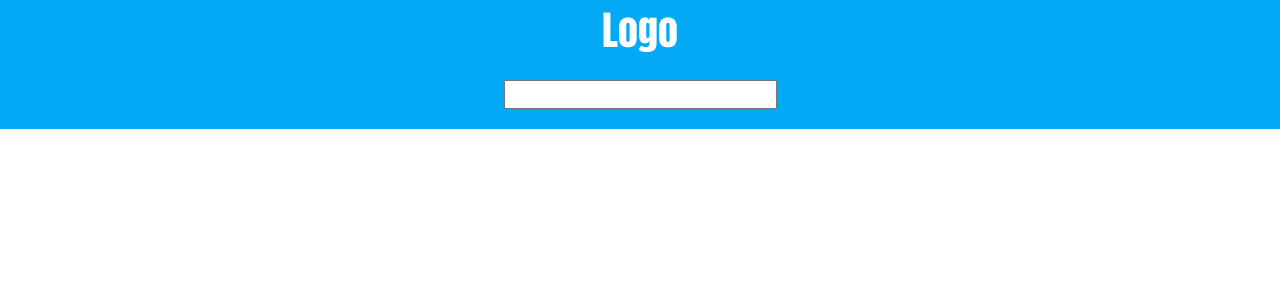
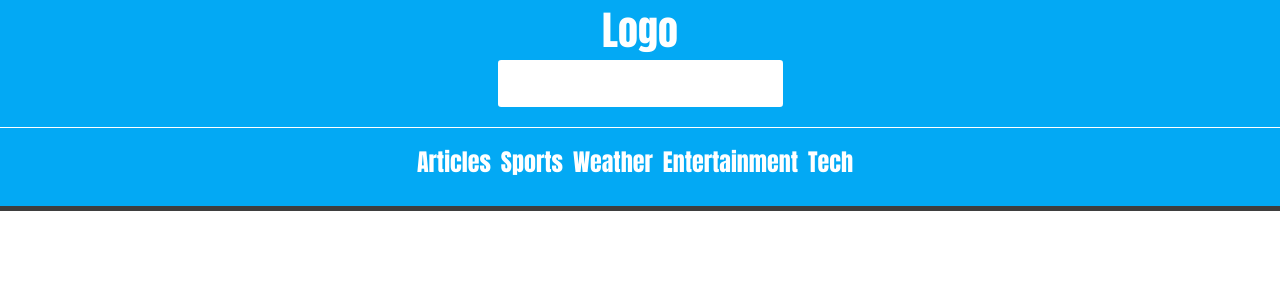
Before and after one commit to Joshua-Owen/React-Basics, a React (Vite) app: page / in a window 1280 px wide. Shown: the top 300 px of the page. Built offline with nearby package versions, Linux system fonts and the light colour scheme.

Commit message:
navigationBar

```diff
--- a/src/components/header.jsx
+++ /dev/null
@@ -1,23 +0,0 @@
-
-const getTheYear = () => {
-    const newDate = new Date();
-    return newDate.getFullYear();
-}
-
-const handleChange = (event) => {
-    console.log(event.target.value)
-}
-const Header = () => {
-    return(
-    <header>
-        <div className="logo">
-            Logo
-        </div>
-        <input
-            //onChange={e => console.log(e.target.value)} both ways work the same for simple events
-            onChange={handleChange} //there are many event and they are the almost identical to javaScript, are known as synthetic events
-        />
-    </header>
-)}
-
-export default Header;
--- /dev/null
+++ b/src/components/header/header.jsx
@@ -0,0 +1,16 @@
+import Navigation from './nav';
+const handleChange = (event) => {
+    console.log(event.target.value)
+}
+const Header = () => {
+    return(
+    <header>
+        <div className="logo">
+            Logo
+        </div>
+        <input onChange={handleChange} />
+        <Navigation/>
+    </header>
+)}
+
+export default Header;
--- /dev/null
+++ b/src/components/header/nav.jsx
@@ -0,0 +1,20 @@
+import {navItems} from "../../utils/data"
+
+const Nav = () => {
+
+
+
+    return (
+        <nav className="mainNav">
+            <ul>
+                {navItems.map((item) => (
+                    <li className="navItem" key={item.id}>
+                    <a href={item.link}>{item.title}</a>
+                    </li>
+                ))}
+            </ul>
+        </nav>
+    )
+}
+
+export default Nav;
--- a/src/main.jsx
+++ b/src/main.jsx
@@ -1,6 +1,6 @@
 
 import { createRoot } from 'react-dom/client';
-import Header from './components/header';
+import Header from './components/header/header';
 import './styles/styles.css';
 
 const App = () => (
--- a/src/styles/styles.css
+++ b/src/styles/styles.css
@@ -1,19 +1,75 @@
-body {
-    margin: 0;
+body{
+    margin:0;
+ }
+
+a {
+    color: inherit;
+    text-decoration: none;
 }
+
+
+.logo {
+    color:#fff;
+    font-size: 40px;
+    font-family:Anton;
+ }
 
 header {
     background: #03a9f4;
     text-align: center;
+    border-bottom: 5px solid #3e3e3e;
+    padding-bottom: 10px;
+ }
+ header input {
+    font-family: 'Roboto', sans-serif;
+    color: #333;
+    font-size: 1.2rem;
+    margin: 0 auto;
+    padding: 10px;
+    border-radius: 0.2rem;
+    background-color: rgb(255, 255, 255);
+    border: none;
+    display: block;
+    border-bottom: 0.3rem solid transparent;
+    transition: all 0.3s;
+}
+.container {
+    margin:0 auto;
+    width:90%;
+}
+button {
+    display: block;
+    width: 110px;
+    margin: 10px 0px;
+}
+nav {
+    border-top: 1px solid white;
+    margin-top: 20px;
 }
 
-.logo {
-    color: #ffffff;
-    font-size: 40px;
-    font-family: Anton;
+.mainNav ul {
+    list-style-type: none;
+    padding-left: 0;
 }
 
-header input {
-    font-size: 20px;
-    margin: 20px 0px;
-}
+  .navItem {
+    display: inline-block;
+    color: #fff;
+    font-size: 24px;
+    font-family: Anton;
+    margin-right: 10px;
+  }
+
+  .navItem a::after {
+    display: inline-block;
+    color: #000;
+    font-weight: bold;
+    padding: 0 3px;
+    margin-right: 10px;
+  }
+
+  .news_item {
+    padding:20px;
+    box-sizing: border-box;
+    border-bottom:1px solid grey
+ }
--- /dev/null
+++ b/src/utils/data.js
@@ -0,0 +1,8 @@
+
+    export const navItems = [
+        {id: 1, link:"/articles", title:'Articles'},
+        {id: 2, link:"/sports", title:'Sports'},
+        {id: 3, link:"/weather", title:'Weather'},
+        {id: 4, link:"/entertainment", title:'Entertainment'},
+        {id: 5, link:"/tech", title: "Tech"}
+    ]
```
